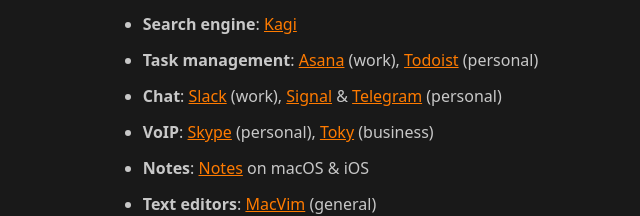
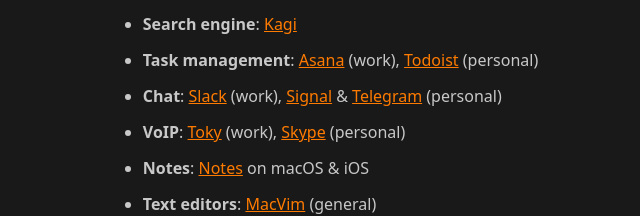
Before and after one commit to jonrh/jonrh.is, a Next.js app: page /tools in a window 1280 px wide. Shown: the part 1503-1719 px from the top of the page, without its empty margins (222-862 px from the left). Built offline with nearby package versions, Linux system fonts and the light colour scheme.

Commit message:
Minor order re-arrangement
Use consistent (work) / (personal) order.

```diff
--- a/pages/tools.js
+++ b/pages/tools.js
@@ -113,7 +113,7 @@
   <li><strong>Search engine</strong>: <a href={kagi}>Kagi</a></li>
   <li><strong>Task management</strong>: <a href="https://asana.com/">Asana</a> (work), <a href="https://todoist.com">Todoist</a> (personal)</li>
   <li><strong>Chat</strong>: <a href="https://slack.com">Slack</a> (work), <a href="https://www.signal.org">Signal</a> & <a href="https://telegram.org">Telegram</a> (personal)</li>
-  <li><strong>VoIP</strong>: <Skype /> (personal), <Toky /> (business)</li>
+  <li><strong>VoIP</strong>: <Toky /> (work), <Skype /> (personal)</li>
   <li><strong>Notes</strong>: <a href="(https://en.wikipedia.org/wiki/Notes_(Apple)">Notes</a> on macOS & iOS</li>
   <li><strong>Text editors</strong>: <a href="https://github.com/macvim-dev/macvim">MacVim</a> (general)</li>
   <li><strong>Version control</strong>: <a href="https://www.gitkraken.com/">GitKraken</a></li>
```
